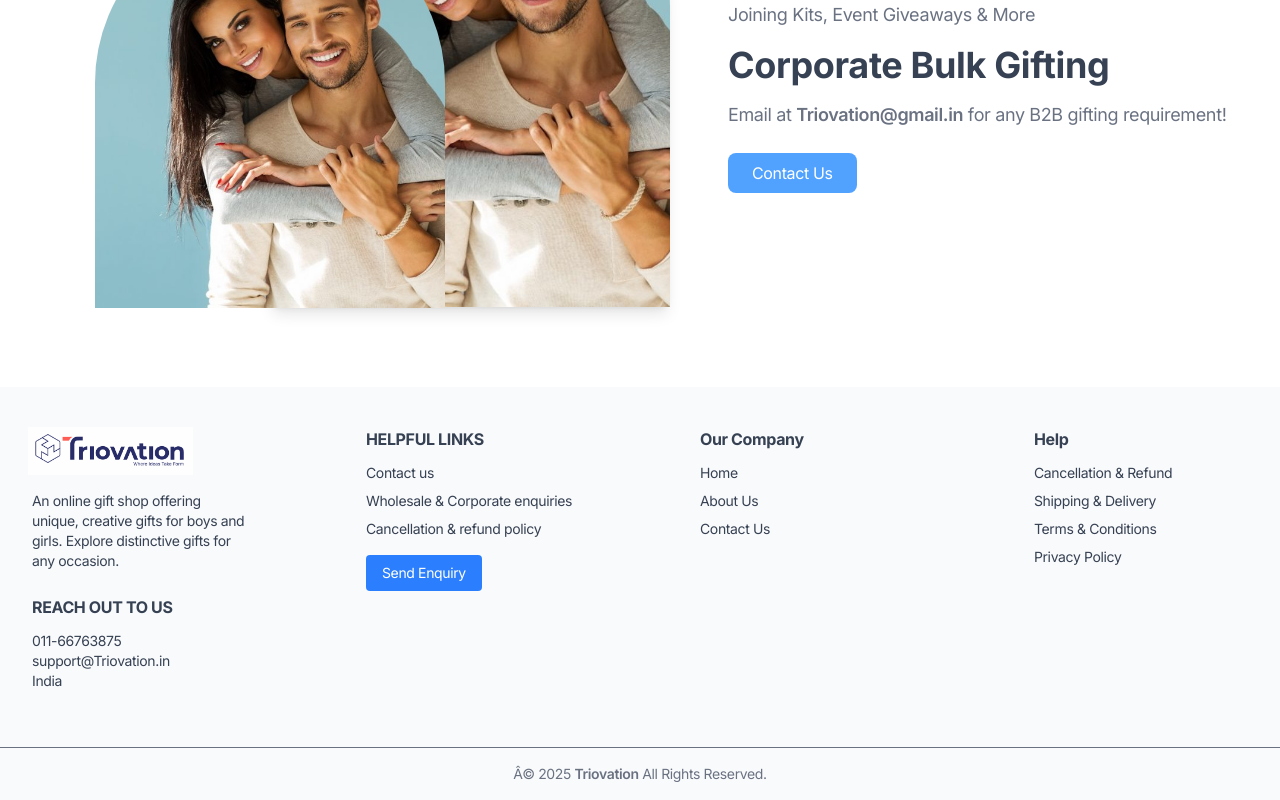
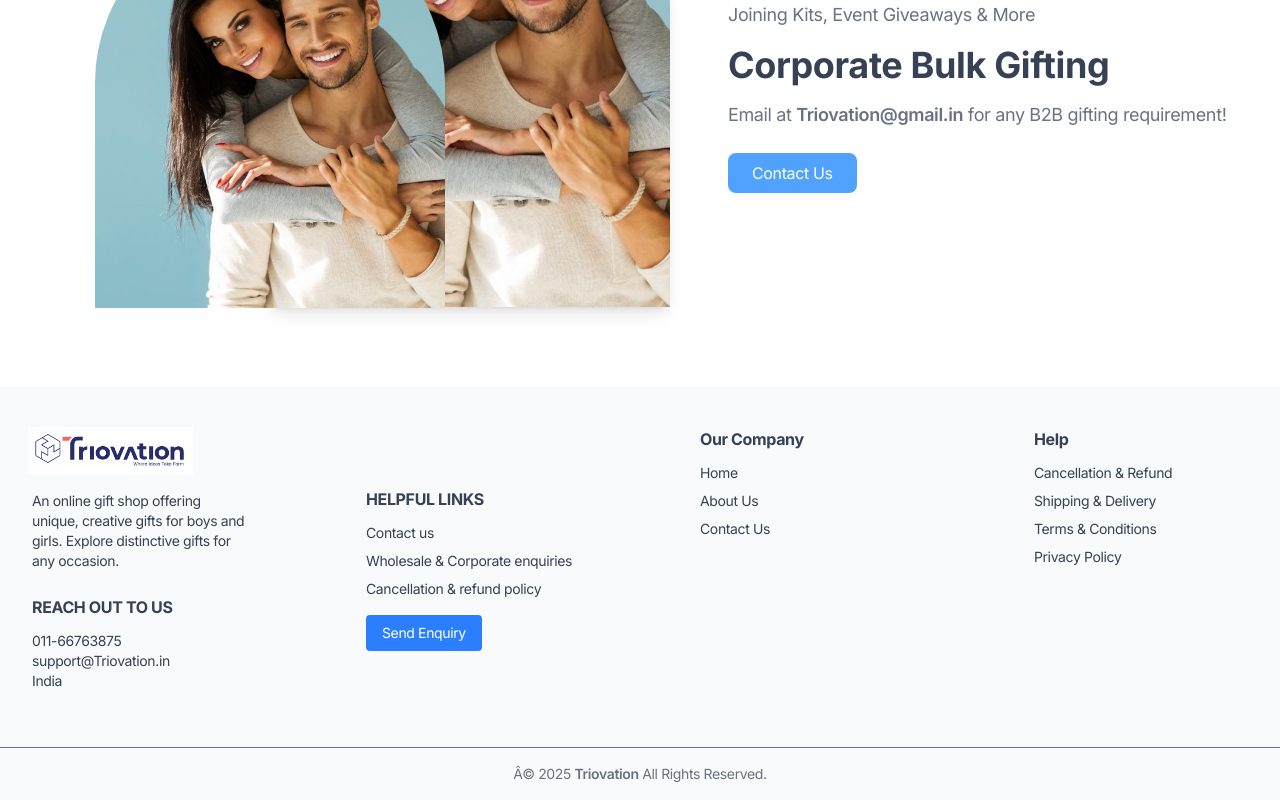
Before and after one commit to triovation-co/Triovation, a React (Vite) app: page /product/1 in a window 1280 px wide. Shown: the part 1137-1937 px from the top of the page. Built offline with nearby package versions, Linux system fonts and the light colour scheme.

Commit message:
updated footer

```diff
--- a/src/components/Footer.jsx
+++ b/src/components/Footer.jsx
@@ -83,7 +83,7 @@
           </div>
 
           {/* Column 2 - Helpful Links */}
-          <div>
+          <div className="mt-15">
             <h2 className="font-bold text-base 2xl:text-lg mb-3">HELPFUL LINKS</h2>
             <ul className="space-y-2 text-sm 2xl:text-base">
               <li><a href="#" className="hover:text-blue-600">Contact us</a></li>
```
